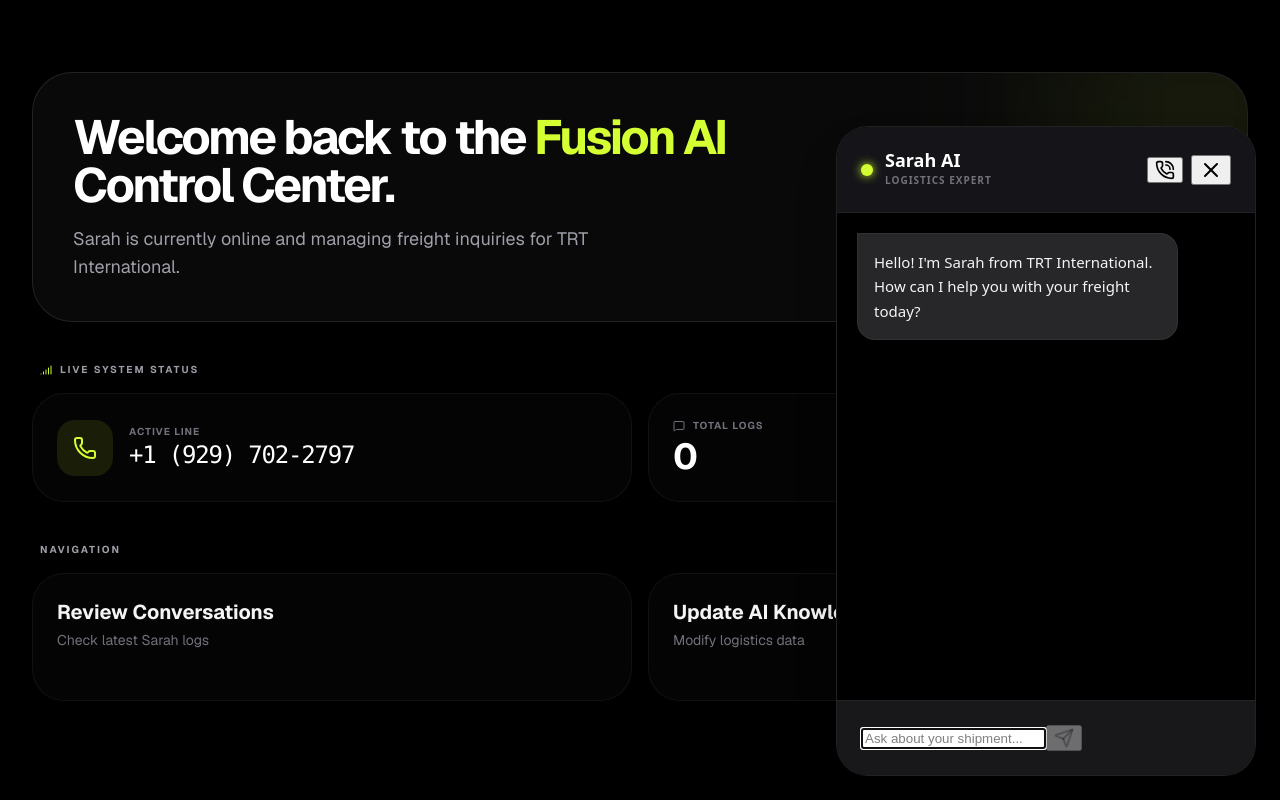
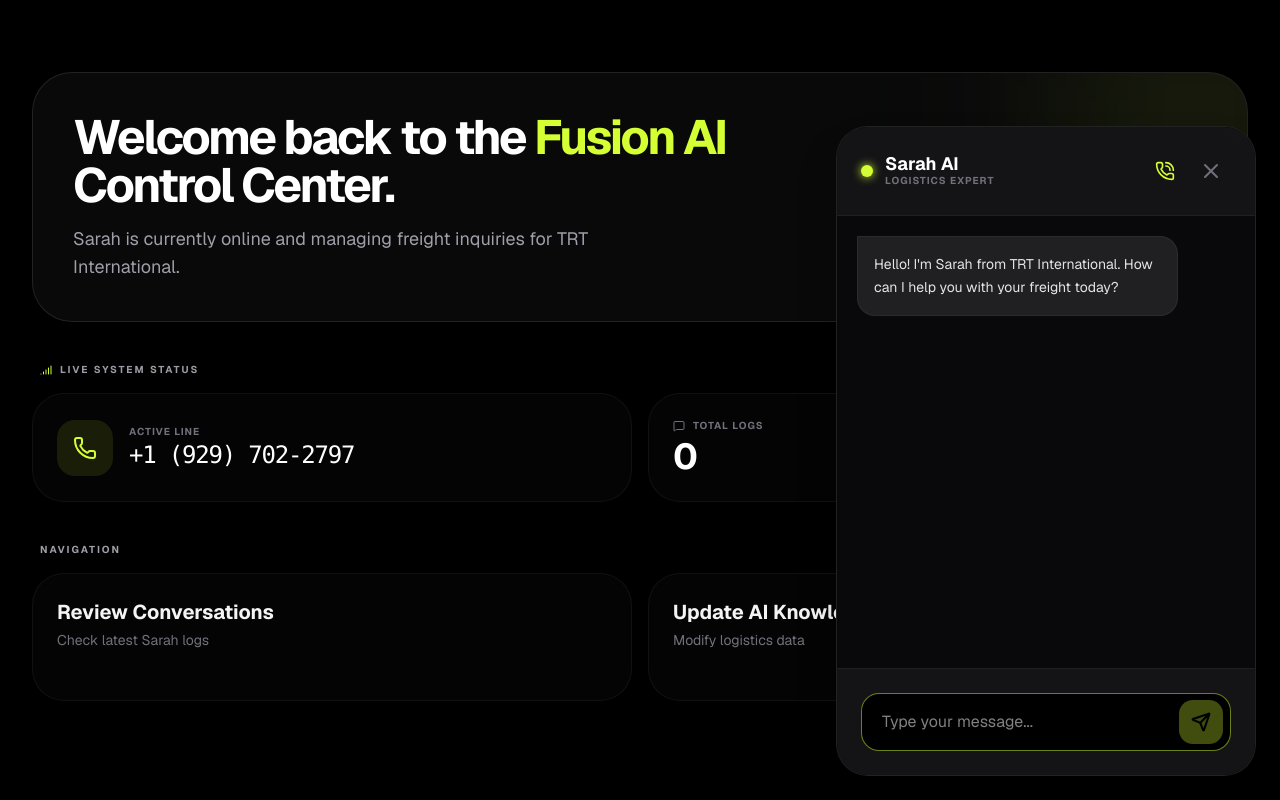
Before and after one commit to kenzy51/ai-dashboard, a Next.js app: page / in a window 1280 px wide. Both pictures are taken after a click on the button 1232 px from the left and 757 px from the top of the page. Built offline with nearby package versions, Linux system fonts and the light colour scheme; no server answers.

Commit message:
new style

```diff
--- a/components/chat/FusionChatWidget.tsx
+++ b/components/chat/FusionChatWidget.tsx
@@ -15,7 +15,8 @@
   const [messages, setMessages] = useState<Message[]>([
     {
       role: "assistant",
-      content: "Hello! I'm Sarah from TRT International. How can I help you with your freight today?",
+      content:
+        "Hello! I'm Sarah from TRT International. How can I help you with your freight today?",
     },
   ]);
   const [isTyping, setIsTyping] = useState(false);
@@ -23,16 +24,16 @@
   const socketRef = useRef<WebSocket | null>(null);
   const scrollRef = useRef<HTMLDivElement>(null);
 
-  // Auto-scroll to bottom on new messages
   useEffect(() => {
     if (scrollRef.current) {
       scrollRef.current.scrollTop = scrollRef.current.scrollHeight;
     }
   }, [messages, isTyping]);
 
-  // WebSocket Connection
   useEffect(() => {
-    const baseUrl = process.env.NEXT_PUBLIC_SERVER_URL || "https://fusion-ai-bot.onrender.com";
+    const baseUrl =
+      process.env.NEXT_PUBLIC_SERVER_URL ||
+      "https://fusion-ai-bot.onrender.com";
     const socketUrl = `${baseUrl.replace(/^http/, "ws")}/chat-stream`;
     const socket = new WebSocket(socketUrl);
 
@@ -40,7 +41,10 @@
       try {
         const response = JSON.parse(event.data);
         if (response.event === "ai_response") {
-          setMessages((prev) => [...prev, { role: "assistant", content: response.data }]);
+          setMessages((prev) => [
+            ...prev,
+            { role: "assistant", content: response.data },
+          ]);
           setIsTyping(false);
         }
       } catch (err) {
@@ -53,8 +57,12 @@
   }, []);
 
   const sendMessage = () => {
-    if (!input.trim() || !socketRef.current || socketRef.current.readyState !== WebSocket.OPEN) return;
-
+    if (
+      !input.trim() ||
+      !socketRef.current ||
+      socketRef.current.readyState !== WebSocket.OPEN
+    )
+      return;
     const userMsg: Message = { role: "user", content: input };
     setMessages((prev) => [...prev, userMsg]);
     setIsTyping(true);
@@ -69,101 +77,112 @@
   };
 
   const handleCallEscalation = () => {
-    window.location.href = "tel:+19297696545";
+    window.location.href = "tel:+19297022797";
   };
 
   return (
-    <div className="fusion-ai-app-container">
-      {/* Style Overrides:
-          This ensures that even if WordPress has global 'input' or 'button' styles,
-          they don't break our specific widget UI.
-      */}
-      <style>{`
-        .fusion-ai-app-container * {
-          box-sizing: border-box !important;
-          font-family: ui-sans-serif, system-ui, -apple-system, sans-serif !important;
-        }
-        .fusion-ai-app-container input {
-          all: revert !important;
-          box-sizing: border-box !important;
-        }
-        .fusion-ai-app-container button {
-          all: revert !important;
-          cursor: pointer !important;
-          box-sizing: border-box !important;
-        }
-      `}</style>
-
-      <div className={`fixed z-[9999] flex flex-col transition-all duration-300 ease-in-out
-        ${isOpen ? "inset-0 md:inset-auto md:bottom-6 md:right-6" : "bottom-6 right-6"}`}>
-
+    /* 💡 all-initial prevents WordPress from leaking global styles like 'line-height' or 'color' */
+    <div className="relative text-left leading-normal antialiased">
+      {" "}
+      <div
+        className={`fixed z-[9999] flex flex-col box-border transition-all duration-300
+        ${isOpen ? "inset-0 md:inset-auto md:bottom-6 md:right-6" : "bottom-6 right-6"}`}
+      >
         {isOpen ? (
-          <div className="flex flex-col w-full h-full md:w-[420px] md:h-[650px] bg-zinc-950 md:border md:border-white/10 md:rounded-[32px] shadow-2xl overflow-hidden">
-
-            {/* Header */}
-            <div className="pt-12 pb-6 px-6 md:pt-6 bg-zinc-900/90 backdrop-blur-md border-b border-white/5 flex justify-between items-center">
+          <div className="flex flex-col w-full h-full md:w-[420px] md:h-[650px] bg-zinc-950 md:border md:border-white/10 md:rounded-[32px] shadow-2xl overflow-hidden animate-in slide-in-from-bottom-6">
+            {/* Header - Fixed Height for consistency */}
+            <div className="pt-12 pb-6 px-6 md:pt-6 bg-zinc-900/80 backdrop-blur-md border-b border-white/5 flex justify-between items-center box-border !m-0">
               <div className="flex items-center gap-3">
                 <div className="w-3 h-3 bg-[#d4ff33] rounded-full shadow-[0_0_10px_#d4ff33]" />
                 <div>
-                  <h3 className="text-white font-bold text-lg m-0 p-0 leading-none">Sarah AI</h3>
-                  <p className="text-[10px] text-zinc-500 uppercase tracking-widest font-bold mt-1 m-0 p-0">Logistics Expert</p>
+                  <h3 className="text-white font-bold text-lg leading-none !m-0">
+                    Sarah AI
+                  </h3>
+                  <p className="text-[10px] text-zinc-500 uppercase tracking-widest font-bold mt-1 !m-0">
+                    Logistics Expert
+                  </p>
                 </div>
               </div>
 
               <div className="flex items-center gap-2">
                 <button
                   onClick={handleCallEscalation}
-                  className="p-2 bg-transparent border-none text-[#d4ff33] hover:opacity-70 transition-opacity"
+                  className="p-2 hover:bg-[#d4ff33]/10 rounded-full text-[#d4ff33] transition-colors group !border-none !bg-transparent"
                 >
-                  <PhoneCall size={20} />
+                  <PhoneCall size={20} className="group-hover:scale-110" />
                 </button>
                 <button
                   onClick={() => setIsOpen(false)}
-                  className="p-2 bg-transparent border-none text-zinc-500 hover:text-white transition-colors"
+                  className="p-2 hover:bg-white/5 rounded-full text-zinc-500 !border-none !bg-transparent"
                 >
                   <X size={24} />
                 </button>
               </div>
             </div>
 
-            {/* Chat Area */}
-            <div ref={scrollRef} className="flex-1 overflow-y-auto p-5 space-y-4 bg-black">
+            {/* Chat Area - Flex Grow */}
+            <div
+              ref={scrollRef}
+              className="flex-1 overflow-y-auto p-5 space-y-4 bg-[radial-gradient(circle_at_top_right,_var(--tw-gradient-stops))] from-zinc-900/20 via-transparent to-transparent box-border"
+            >
               {messages.map((m, i) => (
-                <div key={i} className={`flex ${m.role === "user" ? "justify-end" : "justify-start"}`}>
-                  <div className={`max-w-[85%] p-4 rounded-2xl text-[15px] leading-relaxed ${
+                <div
+                  key={i}
+                  className={`flex ${m.role === "user" ? "justify-end" : "justify-start"} animate-in fade-in`}
+                >
+                  <div
+                    className={`max-w-[85%] p-4 rounded-2xl text-[15px] md:text-sm leading-relaxed box-border ${
                       m.role === "user"
-                        ? "bg-[#d4ff33] text-black font-medium rounded-tr-none"
-                        : "bg-zinc-800 text-zinc-100 rounded-tl-none border border-white/5"
-                    }`}>
+                        ? "bg-[#d4ff33] text-black font-medium rounded-tr-none shadow-lg shadow-[#d4ff33]/10"
+                        : "bg-zinc-800/80 text-zinc-200 rounded-tl-none border border-white/5"
+                    }`}
+                  >
                     {m.content}
                   </div>
                 </div>
               ))}
 
+              {/* Call Trigger UI */}
+              {messages.length > 2 && !isTyping && (
+                <div className="flex flex-col items-center gap-3 py-4 animate-in zoom-in box-border">
+                  <button
+                    onClick={handleCallEscalation}
+                    className="group flex items-center gap-3 bg-[#d4ff33] text-black px-8 py-4 rounded-2xl font-black text-xs uppercase tracking-tight hover:scale-105 active:scale-95 transition-all shadow-xl !border-none"
+                  >
+                    <PhoneCall size={16} fill="black" />
+                    Call Sarah Now
+                  </button>
+                </div>
+              )}
+
               {isTyping && (
                 <div className="flex justify-start">
-                  <div className="bg-zinc-800 p-4 rounded-2xl rounded-tl-none animate-pulse text-[#d4ff33] text-xs font-bold">
-                    Sarah is typing...
+                  <div className="bg-zinc-800/80 p-4 rounded-2xl rounded-tl-none border border-white/5">
+                    <div className="flex gap-1 animate-pulse">
+                      <div className="w-1.5 h-1.5 bg-[#d4ff33] rounded-full" />
+                      <div className="w-1.5 h-1.5 bg-[#d4ff33] rounded-full" />
+                      <div className="w-1.5 h-1.5 bg-[#d4ff33] rounded-full" />
+                    </div>
                   </div>
                 </div>
               )}
             </div>
 
-            {/* Input Footer */}
-            <div className="p-4 pb-8 md:p-6 bg-zinc-900 border-t border-white/5">
-              <div className="relative flex items-center w-full">
+            {/* Input Footer - Fully Isolated */}
+            <div className="p-4 pb-8 md:p-6 bg-zinc-900/80 border-t border-white/5 backdrop-blur-md box-border">
+              <div className="relative flex items-center w-full !max-w-full box-border !m-0">
                 <input
                   autoFocus
                   value={input}
                   onChange={(e) => setInput(e.target.value)}
                   onKeyDown={(e) => e.key === "Enter" && sendMessage()}
-                  placeholder="Ask about your shipment..."
-                  className="w-full bg-black border border-zinc-800 rounded-2xl pl-5 pr-14 py-4 text-white text-[16px] outline-none focus:border-[#d4ff33] transition-colors"
+                  placeholder="Type your message..."
+                  className="w-full bg-black border border-zinc-800 rounded-2xl pl-5 pr-14 py-4 text-white text-[16px] focus:outline-none focus:border-[#d4ff33]/50 appearance-none !m-0 box-border !shadow-none"
                 />
                 <button
                   onClick={sendMessage}
                   disabled={!input.trim()}
-                  className="absolute right-2 bg-[#d4ff33] p-3 rounded-xl border-none text-black hover:scale-105 active:scale-95 transition-transform disabled:opacity-30 flex items-center justify-center"
+                  className="absolute right-2 bg-[#d4ff33] p-3 rounded-xl text-black hover:scale-105 active:scale-95 transition-all disabled:opacity-30 !m-0 flex items-center justify-center !border-none"
                 >
                   <Send size={20} strokeWidth={2.5} />
                 </button>
@@ -171,13 +190,16 @@
             </div>
           </div>
         ) : (
-          /* Floating Trigger */
+          /* Floating Trigger Button */
           <button
             onClick={() => setIsOpen(true)}
-            className="w-16 h-16 md:w-20 md:h-20 bg-[#d4ff33] rounded-2xl md:rounded-[28px] flex items-center justify-center shadow-2xl border-none hover:scale-110 transition-transform relative"
+            className="group relative bg-[#d4ff33] w-16 h-16 md:w-20 md:h-20 rounded-2xl md:rounded-[28px] flex items-center justify-center shadow-2xl hover:scale-110 transition-all !border-none !p-0"
           >
-            <div className="absolute inset-0 rounded-2xl md:rounded-[28px] bg-[#d4ff33] animate-ping opacity-20" />
-            <MessageCircle size={32} className="text-black" />
+            <div className="absolute inset-0 rounded-[28px] bg-[#d4ff33] animate-ping opacity-20" />
+            <MessageCircle
+              size={32}
+              className="text-black group-hover:rotate-12 transition-transform"
+            />
           </button>
         )}
       </div>
```
Also changed, not shown: public/dist/sarah-widget.js, public/dist/test.html (deleted).
